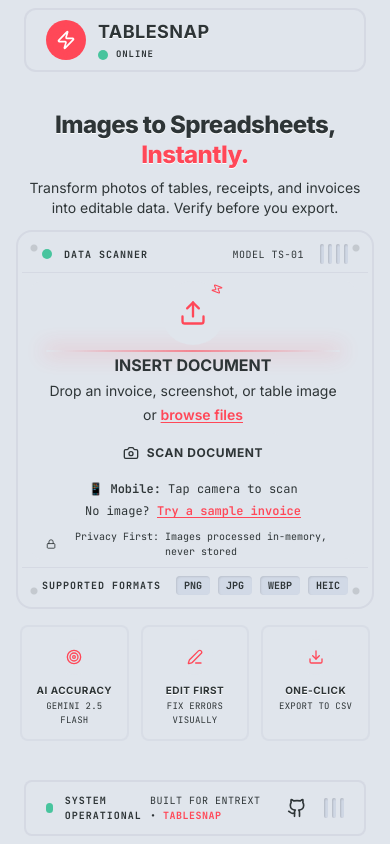
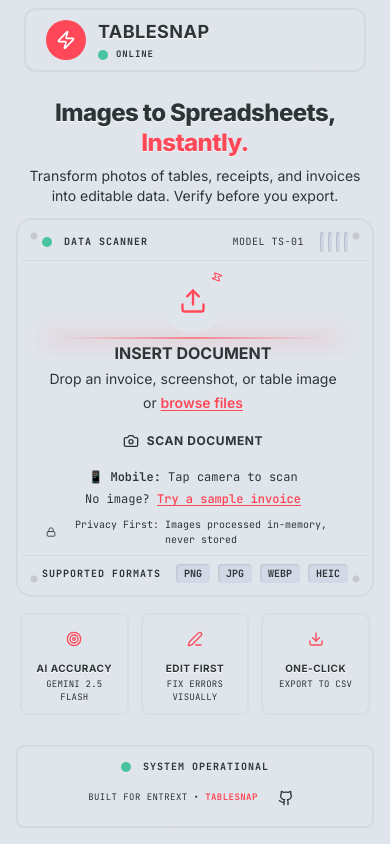
Before and after one commit to Swastidp/tablesnap, a Next.js app: page / in a window 390 px wide. Built offline with nearby package versions, Linux system fonts and the light colour scheme.

Commit message:
feat: Adjust layout and styling of feature cards and footer; improve responsiveness and spacing

```diff
--- a/src/app/page.tsx
+++ b/src/app/page.tsx
@@ -299,9 +299,9 @@
                   ].map((feature, index) => (
                     <div
                       key={index}
-                      className="bg-chassis rounded-lg shadow-neu-card p-3 text-center group hover:-translate-y-0.5 hover:shadow-neu-floating transition-all duration-300 border-2 border-shadow/20"
+                      className="bg-chassis rounded-lg shadow-neu-card p-2 text-center group hover:-translate-y-0.5 hover:shadow-neu-floating transition-all duration-300 border-2 border-shadow/20"
                     >
-                      <div className="w-9 h-9 rounded-full bg-chassis shadow-neu-floating flex items-center justify-center mx-auto mb-2 group-hover:scale-110 transition-transform duration-300">
+                      <div className="w-8 h-8 rounded-full bg-chassis shadow-neu-floating flex items-center justify-center mx-auto mb-1.5 group-hover:scale-110 transition-transform duration-300">
                         <feature.icon className="w-4 h-4 text-accent" />
                       </div>
                       <h3 className="font-bold text-ink text-[10px] md:text-xs mb-0.5 uppercase tracking-wider text-embossed">
@@ -404,18 +404,18 @@
       </div>
 
       {/* Industrial Footer */}
-      <footer className="flex-shrink-0 px-6 py-2">
+      <footer className="flex-shrink-0 px-4 sm:px-6 py-3 pb-4">
         <div className="max-w-6xl mx-auto">
-          <div className="bg-chassis rounded-lg shadow-neu-card px-5 py-2 border-2 border-shadow/30">
-            <div className="flex items-center justify-between">
+          <div className="bg-chassis rounded-lg shadow-neu-card px-4 sm:px-5 py-3 border-2 border-shadow/30">
+            <div className="flex flex-col sm:flex-row items-center justify-between gap-2 sm:gap-0">
               <div className="flex items-center gap-3">
                 <LEDIndicator active={true} color="green" />
                 <span className="text-[10px] font-mono font-bold text-ink-muted uppercase tracking-widest">
                   SYSTEM OPERATIONAL
                 </span>
               </div>
-              <div className="flex items-center gap-4">
-                <span className="text-[10px] font-mono text-ink-muted/60 uppercase tracking-wider">
+              <div className="flex items-center gap-3 sm:gap-4">
+                <span className="text-[9px] sm:text-[10px] font-mono text-ink-muted/60 uppercase tracking-wider text-center">
                   BUILT FOR ENTREXT •{" "}
                   <span className="text-accent font-bold">TABLESNAP</span>
                 </span>
@@ -423,12 +423,14 @@
                   href="https://github.com/Swastidp/tablesnap"
                   target="_blank"
                   rel="noopener noreferrer"
-                  className="w-9 h-9 rounded-full bg-chassis shadow-neu-button flex items-center justify-center hover:shadow-neu-floating hover:scale-105 active:shadow-neu-pressed transition-all duration-200"
+                  className="w-8 h-8 sm:w-9 sm:h-9 rounded-full bg-chassis shadow-neu-button flex items-center justify-center hover:shadow-neu-floating hover:scale-105 active:shadow-neu-pressed transition-all duration-200"
                   title="View on GitHub"
                 >
-                  <Github className="w-5 h-5 text-ink-muted hover:text-accent transition-colors" />
+                  <Github className="w-4 h-4 sm:w-5 sm:h-5 text-ink-muted hover:text-accent transition-colors" />
                 </a>
-                <VentSlots count={3} />
+                <div className="hidden sm:flex">
+                  <VentSlots count={3} />
+                </div>
               </div>
             </div>
           </div>
```
